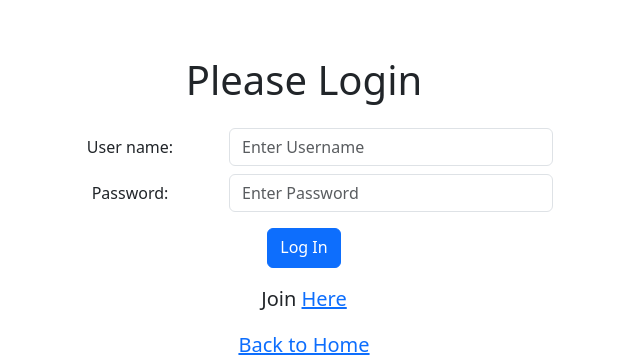
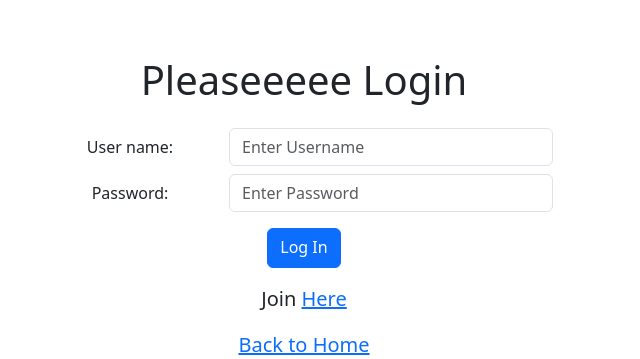
Before and after one commit to apoorvaramesh11/BoardGame, a Spring Boot app: page /login in a window 1280 px wide. Shown: the part 78-437 px from the top of the page, without its empty margins (336-976 px from the left). Run offline with Spring Boot 4, Linux system fonts and the light colour scheme; some of the project's set-up classes (security, data sources, template engines, error pages and the like) are left out, and stand-ins take their place; some libraries are stand-ins or nearby versions.

Commit message:
Update login header text

```diff
--- a/src/main/resources/templates/login.html
+++ b/src/main/resources/templates/login.html
@@ -7,7 +7,7 @@
     <nav th:replace="fragments/links :: nav.navigation-links"></nav>
     <main class="container">
         <div class="p-4 p-md-5 mb-4 text-center">
-            <h1 class="my-2 pb-3">Please Login</h1>
+            <h1 class="my-2 pb-3">Pleaseeeee Login</h1>
 
             <div th:if="${param.error}" style="color: red;">
                 <p>Invalid User Name or Password</p>
```
